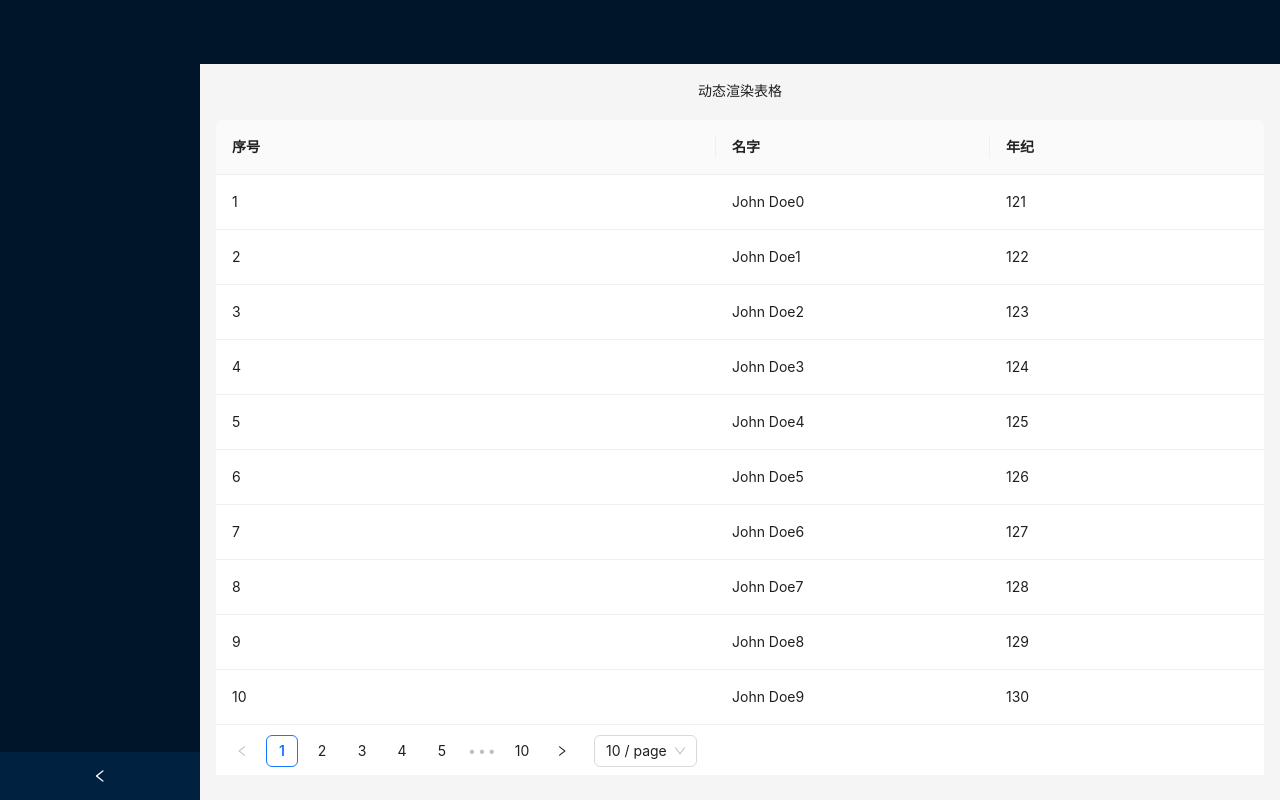
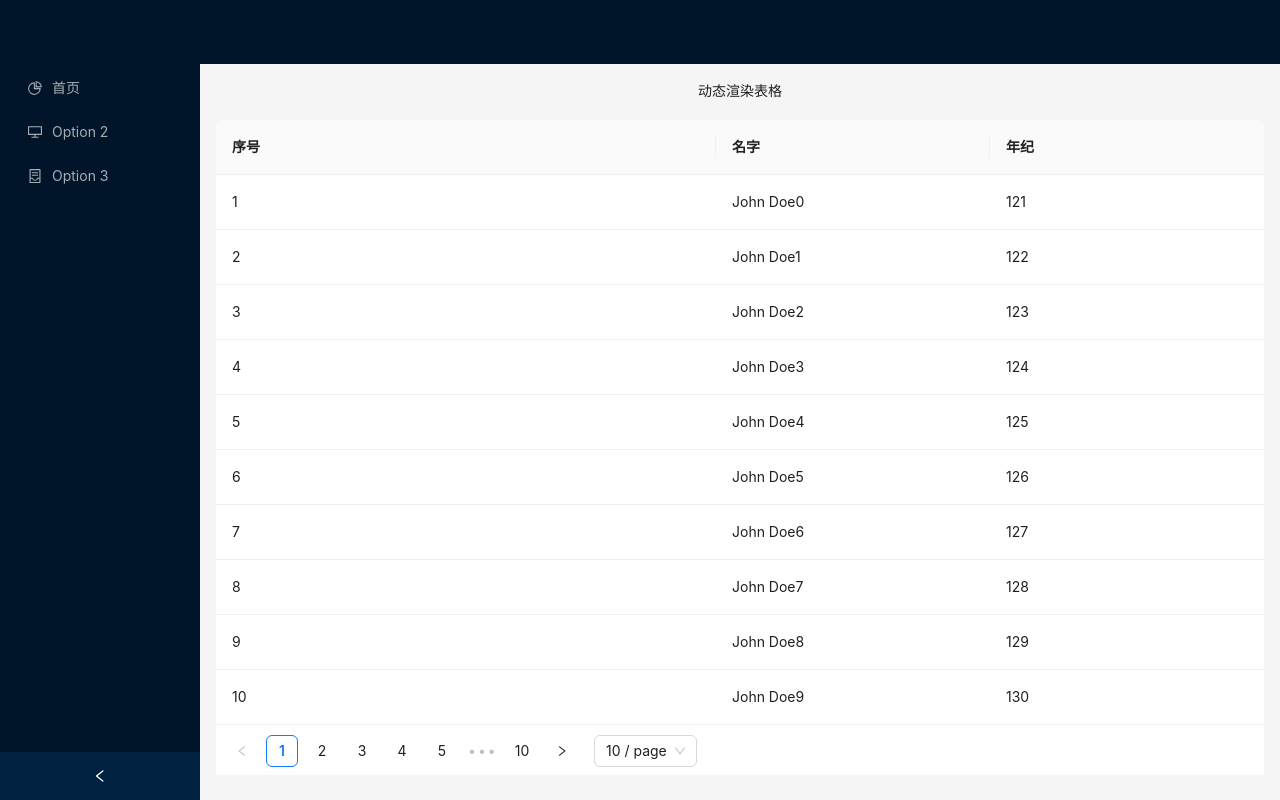
Before and after one commit to ake-five/react-manage, a React app: page /react-manage/layout/coms in a window 1280 px wide. Built offline with nearby package versions, Linux system fonts and the light colour scheme.

Commit message:
fix: 导航菜单

```diff
--- a/src/layouts/layout.js
+++ b/src/layouts/layout.js
@@ -1,20 +1,34 @@
 import React, { useEffect, useState } from "react";
-import { Outlet, } from "react-router-dom";
-import { Layout, Menu, Spin } from "antd";
+import { PieChartOutlined, DesktopOutlined, ContainerOutlined } from '@ant-design/icons';
+import { Outlet,useNavigate } from "react-router-dom";
+import { Layout, Menu } from "antd";
+
 const { Content, Sider } = Layout;
-
-
+function getItem(label, key, icon, children, type) {
+    return {
+      key,
+      icon,
+      children,
+      label,
+      type,
+    };
+  }
+const items = [
+    getItem('首页', 'layout/home', <PieChartOutlined />),
+    getItem('Option 2', '2', <DesktopOutlined />),
+    getItem('Option 3', '3', <ContainerOutlined />),
+  ];
 export default function Index() {
     // const { REACT_APP_PUBLIC_PATH } = (process?.env as any)
     // console.log(process.env);
 
     // const BADE_NAME = REACT_APP_PUBLIC_PATH ? `/${REACT_APP_PUBLIC_PATH}` : ``
 
-    // const naviagtor = useNavigate();
+    const naviagtor = useNavigate();
     const [collapsed, setCollapsed] = useState(false);
     const onClick = (e) => {
         if (e.key) {
-            // naviagtor(`/${e.key}`);
+            naviagtor(`/${e.key}`);
         }
     };
     useEffect(() => {
@@ -37,9 +51,11 @@ export default function Index() {
                     defaultSelectedKeys={['layout/coms']}
                     defaultOpenKeys={['layout/coms']}
                     mode="inline"
-                    items={[]}
+                    items={items}
                     onClick={onClick}
                 />}
+
+
             </Sider>
             <Layout className="site-layout" style={{ height: "100%" }}>
                 {/* <Header /> */}
```
Also changed, not shown: 1 other file (tests, documents, lock files or other folders).
